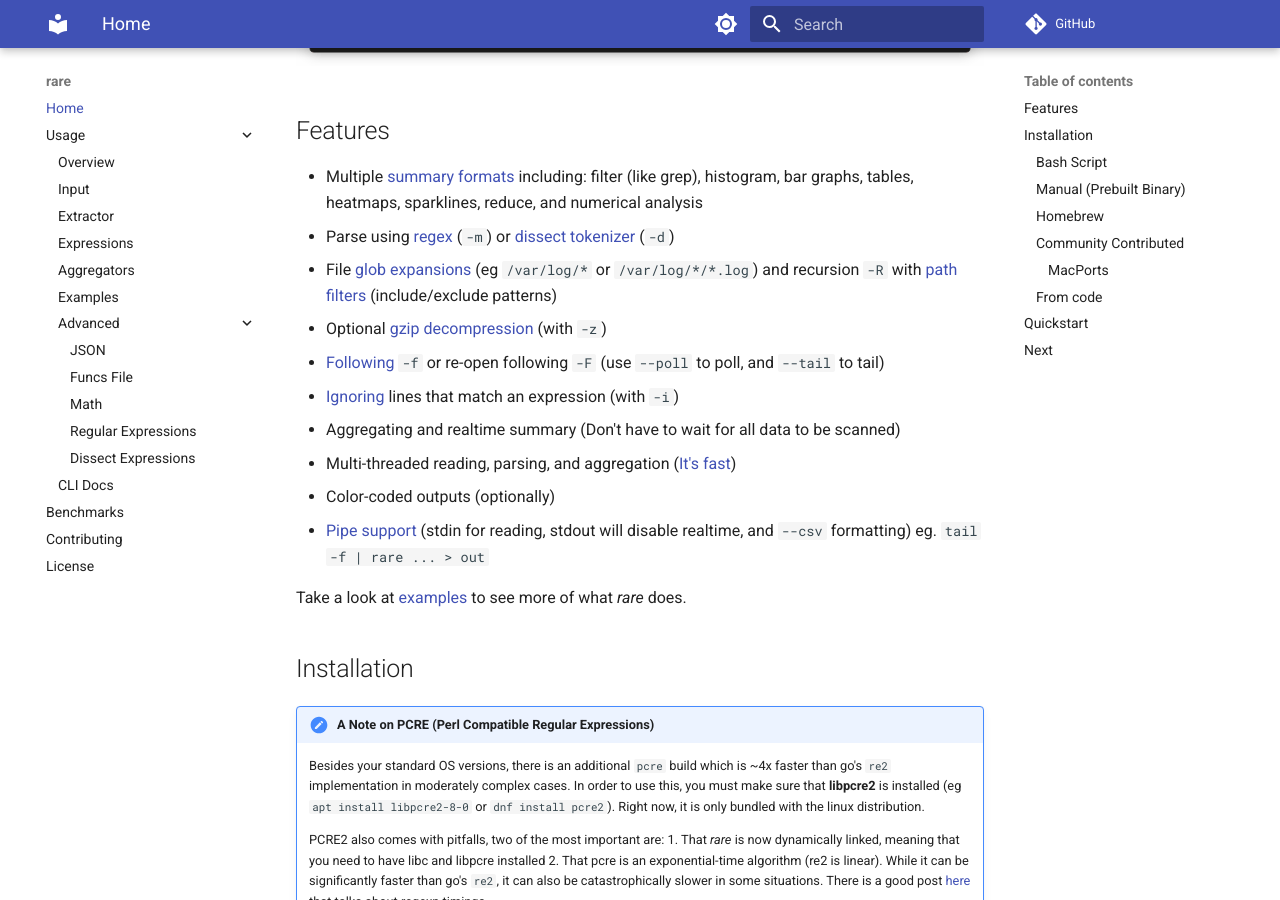
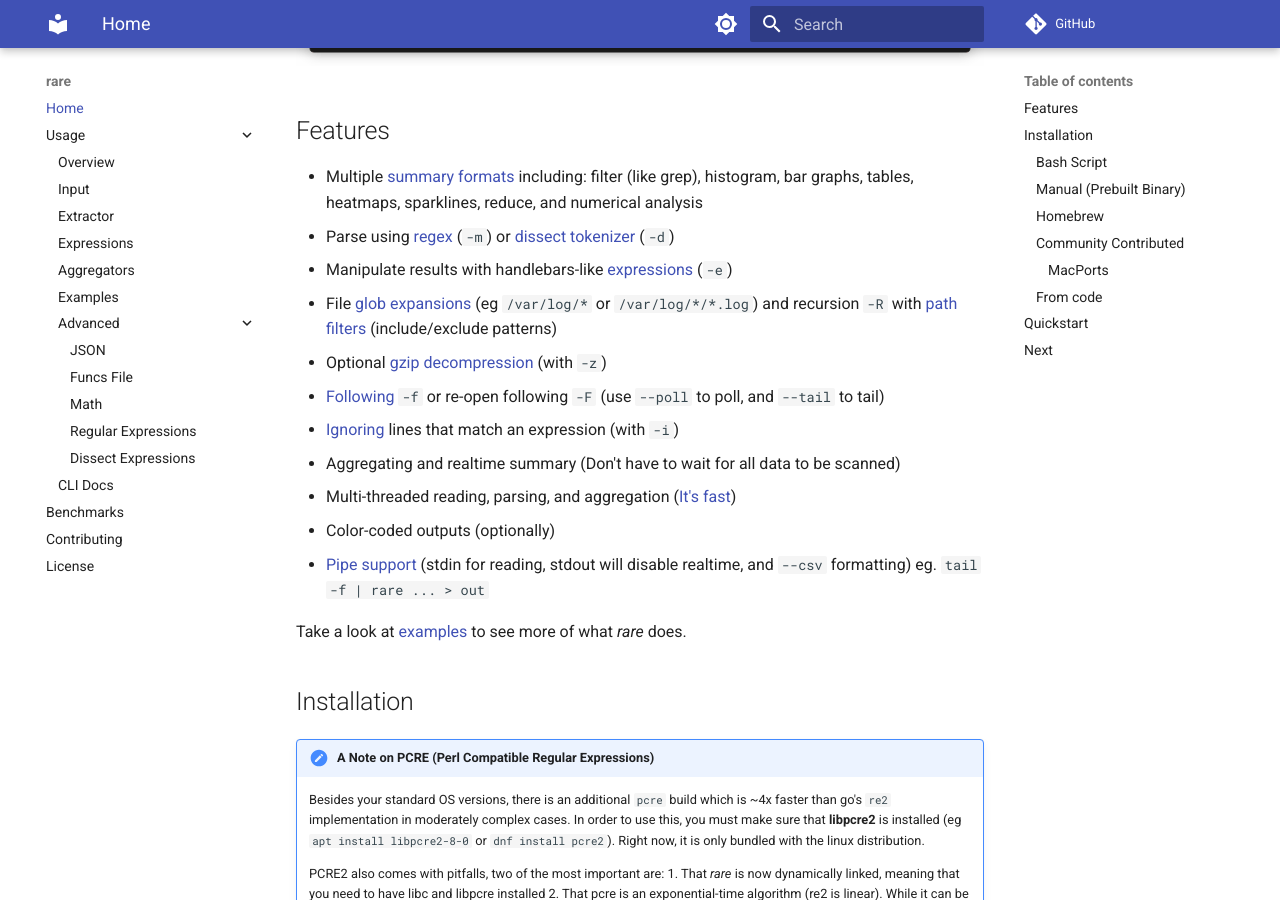
Before and after one commit to zix99/rare, an MkDocs documentation site: the page built from docs/index.md, in a window 1280 px wide and 900 px high, scrolled down 757 px. Built offline with MkDocs 1.6.1 and Material for MkDocs 9.7.7, drawn with Linux system fonts in a browser that asks for light colours; comment, search, counter and statistics services are not loaded.

Commit message:
Call out expressions in readme

```diff
--- a/docs/index.md
+++ b/docs/index.md
@@ -19,6 +19,7 @@ Supports various CLI-based graphing and metric formats (filter (grep-like), hist
 
  * Multiple [summary formats](usage/aggregators.md) including: filter (like grep), histogram, bar graphs, tables, heatmaps, sparklines, reduce, and numerical analysis
  * Parse using [regex](usage/regexp.md) (`-m`) or [dissect tokenizer](usage/dissect.md) (`-d`)
+ * Manipulate results with handlebars-like [expressions](usage/expressions.md) (`-e`)
  * File [glob expansions](usage/input.md#read-files) (eg `/var/log/*` or `/var/log/*/*.log`) and recursion `-R` with [path filters](usage/input.md#path-filters) (include/exclude patterns)
  * Optional [gzip decompression](usage/input.md#gzip) (with `-z`)
  * [Following](usage/input.md#following-files) `-f` or re-open following `-F` (use `--poll` to poll, and `--tail` to tail)
```
Also changed, not shown: README.md (+1 -0 lines).
